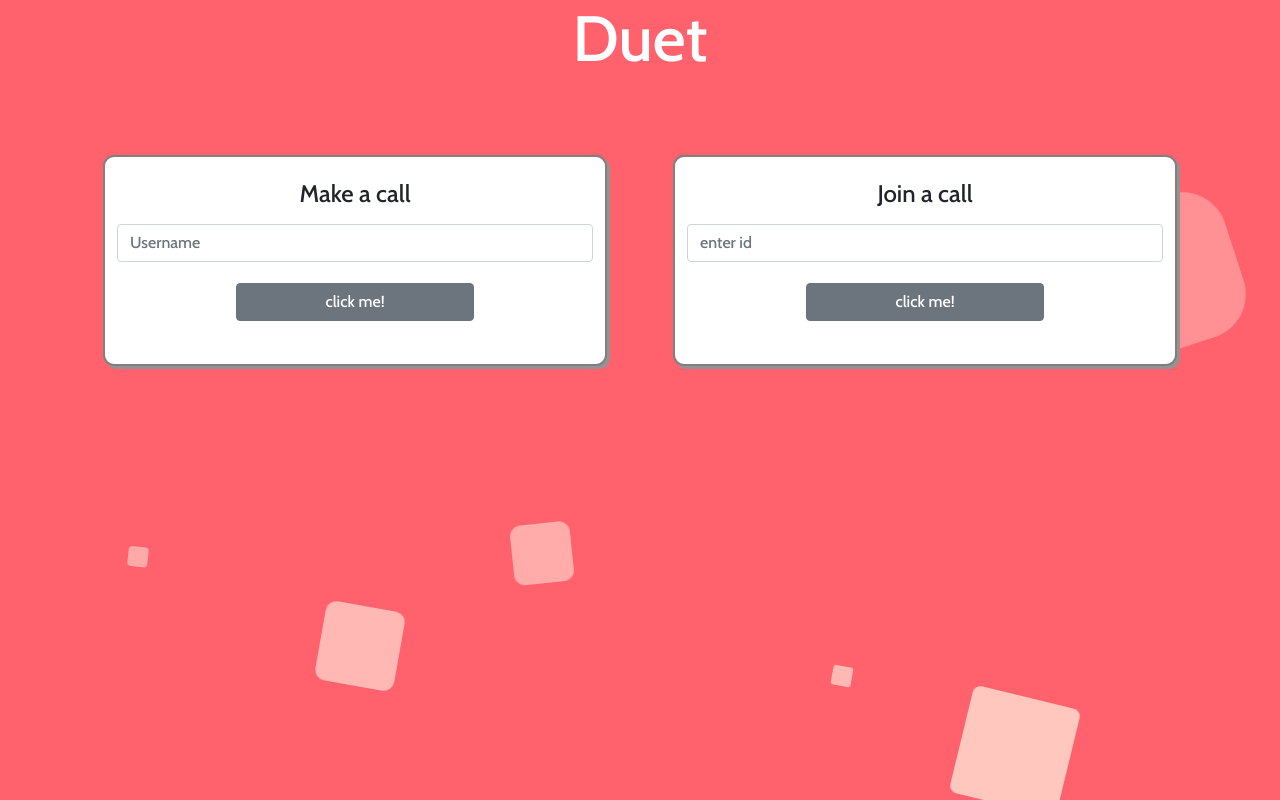
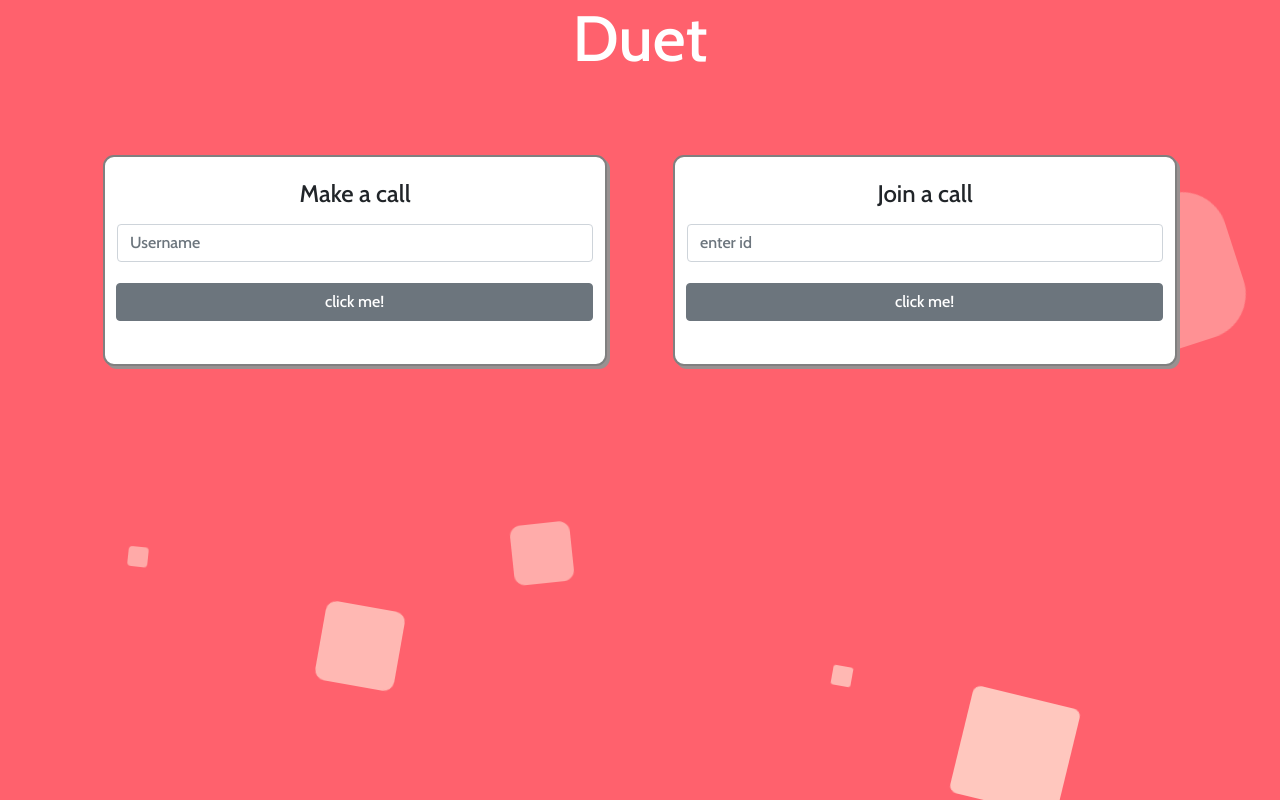
Before and after one commit to error-less/Duet, a Node server app: page / in a window 1280 px wide. Run offline with Node 20, Linux system fonts and the light colour scheme.

Commit message:
css folder added

```diff
--- a/public/animation.css
+++ b/public/css/animation.css
@@ -44,7 +44,7 @@ input{
 .input-group{
     flex-direction: column;
 }
-.mx-auto{
+.call-button{
     margin-top: 21px;
 }
 .area{
--- a/public/index.html
+++ b/public/index.html
@@ -7,7 +7,7 @@
     <title>Duet video call</title>
     <meta name="description" content="">
     <meta name="viewport" content="width=device-width, initial-scale=1">
-    <link rel="stylesheet" href="animation.css">
+    <link rel="stylesheet" href="css/animation.css">
     <!--bootstrap css-->
     <link href="https://cdn.jsdelivr.net/npm/bootstrap@5.0.1/dist/css/bootstrap.min.css" rel="stylesheet"
         integrity="sha384-+0n0xVW2eSR5OomGNYDnhzAbDsOXxcvSN1TPprVMTNDbiYZCxYbOOl7+AMvyTG2x" crossorigin="anonymous">
@@ -43,10 +43,9 @@
                                 aria-label="Username" aria-describedby="addon-wrapping">
                         </div>
 
-                        <div class="d-grid gap-2 col-6 mx-auto" >
-                            <button class="btn btn-secondary" id="make-call" type="button"
-                                onclick="location.href='/room'">click me!</button>
-
+                        <div class="d-grid gap-2 call-button">
+                            <button class="btn btn-secondary" type="button" onclick="location.href='/room'">click
+                                me!</button>
                         </div>
                     </div>
                 </div>
@@ -58,7 +57,7 @@
                             <input type="text" class="form-control" id="join-input" placeholder="enter id"
                                 aria-label="Username" aria-describedby="addon-wrapping">
                         </div>
-                        <div class="d-grid gap-2 col-6 mx-auto">
+                        <div class="d-grid gap-2 call-button">
                             <button class="btn btn-secondary" type="button"
                                 onclick="location.href=document.getElementById('join-input').value">click me!</button>
                         </div>
--- a/views/room.ejs
+++ b/views/room.ejs
@@ -5,7 +5,7 @@
     <meta charset="UTF-8" />
     <meta name="viewport" content="width=device-width, initial-scale=1.0" />
     <title>DuetvideoChatApp</title>
-    <link rel="stylesheet" href="style.css" />
+    <link rel="stylesheet" href="css/style.css" />
     <script src="/socket.io/socket.io.js"></script>
     <script src="https://kit.fontawesome.com/c939d0e917.js"></script>
     <script src="https://unpkg.com/peerjs@1.3.1/dist/peerjs.min.js"></script>
```
Also changed, not shown: public/css/style.css (renamed from public/style.css). Lines whose indentation alone changed are shown as unchanged.
